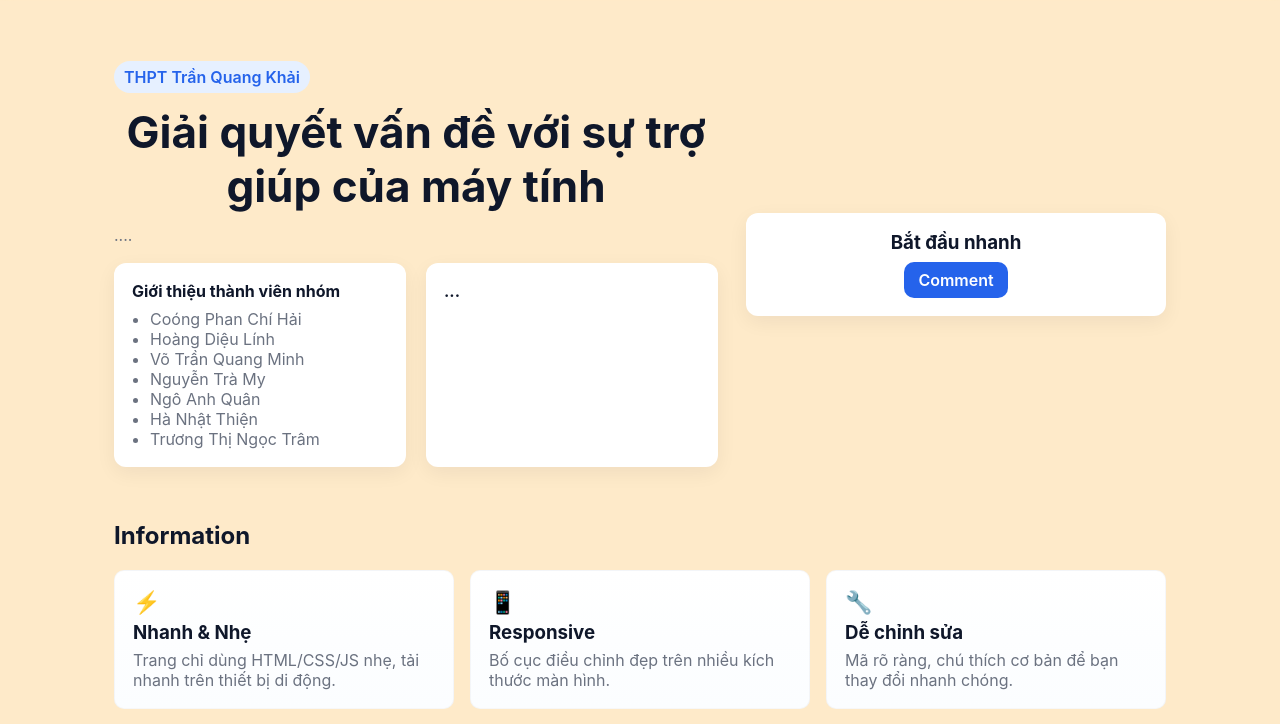
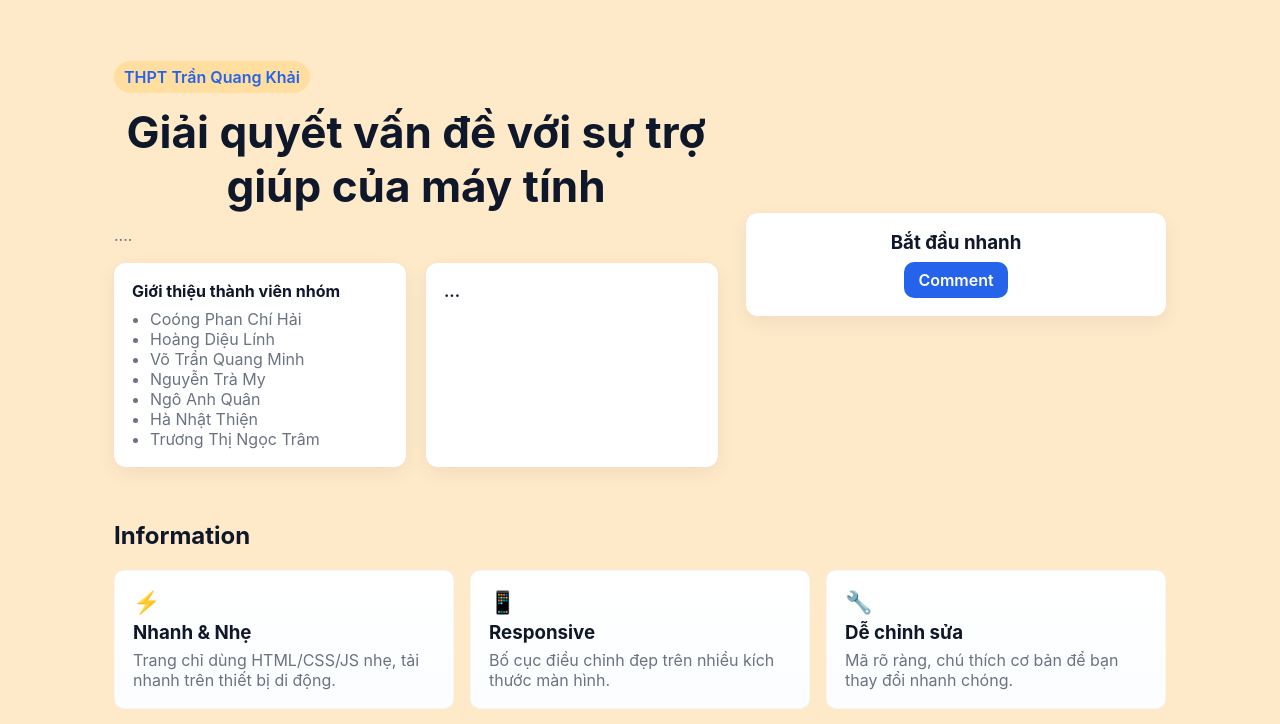
Before and after one commit to srthien1993-svg/BaoCao, a plain HTML site: page index.html in a window 1280 px wide. Shown: the part 65-789 px from the top of the page. Drawn offline with Linux system fonts and the light colour scheme; files whose address does not match are found by name.

Commit message:
Add files via upload

```diff
--- a/index.html
+++ b/index.html
@@ -121,7 +121,7 @@
         display: inline-block;
         padding: 6px 10px;
         border-radius: 999px;
-        background: #e6f0ff;
+        background: #ffc13a4b;
         color: var(--accent);
         font-weight: 600;
         margin-bottom: 12px;
@@ -447,8 +447,7 @@
         });
       });
     </script>
-  </body>
-</html>
+
         <script>
       const scriptURL =
         "https://script.google.com/macros/s/AKfycbxXgzvdcfUkxiMUNfo-uMZTtTeaeN75GO0CSpbSVzoIH0sVJSD1fjxOMAVgdJc58ZDmLA/exec";
@@ -514,3 +513,6 @@
         }, 1000);
       }
     </script>
+
+  </body>
+</html>
```
Lines whose indentation alone changed are shown as unchanged.
